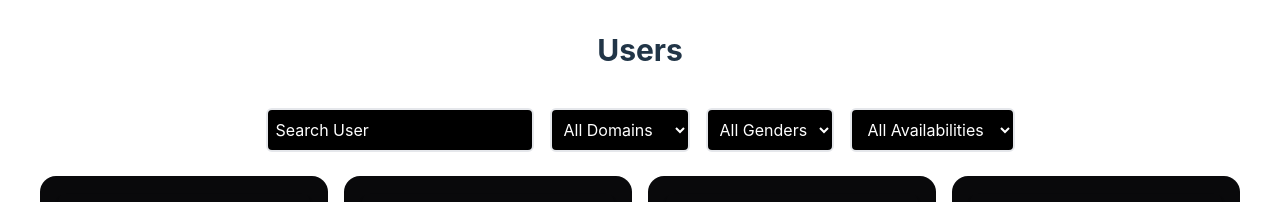
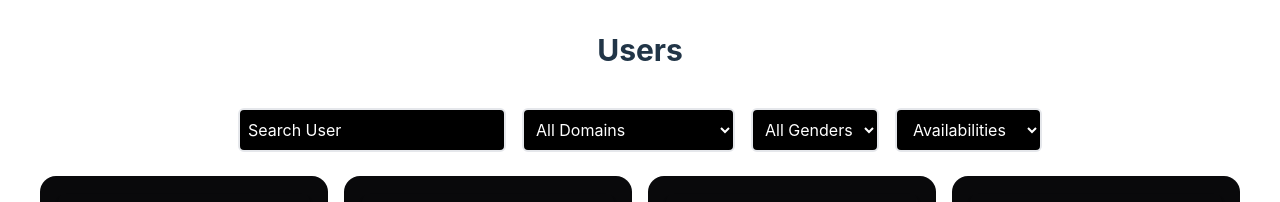
Before and after one commit to KetanKumavat/heliverse-task, a React (Vite) app in the folder frontend/: page / in a window 1280 px wide. Shown: the top 202 px of the page. Built offline with nearby package versions, Linux system fonts and the light colour scheme.

Commit message:
resolved error in Availability filter

```diff
--- a/frontend/src/components/ui/card-hover-effect.tsx
+++ b/frontend/src/components/ui/card-hover-effect.tsx
@@ -2,71 +2,6 @@ import { cn } from "../../utils/cn";
 import { AnimatePresence, motion } from "framer-motion";
 import { useState } from "react";
 import userData from "../../../public/users.json";
-
-// export const HoverEffect = ({ className }: { className?: string }) => {
-//   let [hoveredIndex, setHoveredIndex] = useState<number | null>(null);
-//   const [currentPage, setCurrentPage] = useState(1);
-//   const usersPerPage = 20;
-
-//   const indexOfLastUser = currentPage * usersPerPage;
-//   const indexOfFirstUser = indexOfLastUser - usersPerPage;
-//   const currentUsers = userData.slice(indexOfFirstUser, indexOfLastUser);
-
-//   const totalPages = Math.ceil(userData.length / usersPerPage);
-
-//   const paginate = (pageNumber: number) => setCurrentPage(pageNumber);
-//   return (
-//     <div
-//       className={cn(
-//         "grid grid-cols-1 md:grid-cols-2 lg:grid-cols-3 py-10",
-//         className
-//       )}>
-//       {currentUsers.map(
-//         (
-//           user,
-//           idx // Map over your user data instead of items
-//         ) => (
-//           <div
-//             key={user.id}
-//             className="relative group block p-2 h-full w-full"
-//             onMouseEnter={() => setHoveredIndex(idx)}
-//             onMouseLeave={() => setHoveredIndex(null)}>
-//             <AnimatePresence>
-//               {hoveredIndex === idx && (
-//                 <motion.span
-//                   className="absolute inset-0 h-full w-full bg-neutral-200 dark:bg-slate-800/[0.8] block rounded-3xl"
-//                   layoutId="hoverBackground"
-//                   initial={{ opacity: 0 }}
-//                   animate={{
-//                     opacity: 1,
-//                     transition: { duration: 0.15 },
-//                   }}
-//                   exit={{
-//                     opacity: 0,
-//                     transition: { duration: 0.15, delay: 0.2 },
-//                   }}
-//                 />
-//               )}
-//             </AnimatePresence>
-//             <Card user={user}>
-//               <CardTitle>
-//                 {user.first_name} {user.last_name}
-//               </CardTitle>
-//               <CardDescription>{user.email}</CardDescription>
-//             </Card>
-//           </div>
-//         )
-//       )}
-//       <div className="">
-//         <Pagination
-//           totalPages={totalPages}
-//           currentPage={currentPage}
-//           paginate={paginate}
-//         />
-//       </div>
-//     </div>
-//   );
-// };
 
 export const HoverEffect = ({ className }: { className?: string }) => {
   let [hoveredIndex, setHoveredIndex] = useState<number | null>(null);
@@ -90,9 +25,14 @@ export const HoverEffect = ({ className }: { className?: string }) => {
 
   Object.keys(filters).forEach((key) => {
     if (filters[key]) {
-      filteredUsers = filteredUsers.filter(
-        (user) => user[key].toLowerCase() === filters[key].toLowerCase()
-      );
+      filteredUsers = filteredUsers.filter((user) => {
+        if (key === "availability") {
+          return filters[key] === "true" ? user.available : !user.available;
+        } else {
+          const userValue = String(user[key]).toLowerCase();
+          return userValue === filters[key].toLowerCase();
+        }
+      });
     }
   });
 
@@ -101,7 +41,7 @@ export const HoverEffect = ({ className }: { className?: string }) => {
 
   const paginate = (pageNumber: number) => setCurrentPage(pageNumber);
 
-  const handleFilterChange = (filterType: string, value: string) => {
+  const handleFilterChange = (filterType: string, value: any) => {
     setFilters({ ...filters, [filterType]: value });
   };
 
@@ -120,12 +60,13 @@ export const HoverEffect = ({ className }: { className?: string }) => {
           onChange={(e) => handleFilterChange("domain", e.target.value)}
           className="border-2 p-2 px-px-3 rounded-md bg-black text-white placeholder-white">
           <option value="">All Domains</option>
+          <option value="Business Development">Business Development</option>
+          <option value="Finance">Finance</option>
+          <option value="IT">IT</option>
+          <option value="Management">Management</option>
+          <option value="Marketing">Marketing</option>
           <option value="Sales">Sales</option>
-          <option value="Finance">Finance</option>
-          <option value="Marketing">Marketing</option>
-          <option value="IT">IT</option>
           <option value="UI Designing">UI Designing</option>
-          <option value="Management">Management</option>
         </select>
         <select
           value={filters.gender}
@@ -137,11 +78,12 @@ export const HoverEffect = ({ className }: { className?: string }) => {
         </select>
         <select
           value={filters.availability}
-          onChange={(e) => handleFilterChange("Availability", e.target.value)}
+          onChange={(e) => handleFilterChange("available", e.target.value)}
           className="border-2 px-3 p-2 rounded-md bg-black text-white placeholder-white">
-          <option value="">All Availabilities</option>
-          <option value="Yes">Available</option>
-          <option value="No">Not Available</option>
+          <option value="">Availabilities</option>
+          <option value="">All</option>
+          <option value="true">Available</option>
+          <option value="false">Not Available</option>
         </select>
       </div>
       <div
@@ -268,8 +210,9 @@ export const Card = ({
     last_name: string;
     avatar: string;
     email: string;
-    availability: boolean;
+    available: boolean;
     gender: string;
+    domain: string;
   };
 }) => {
   return (
```
